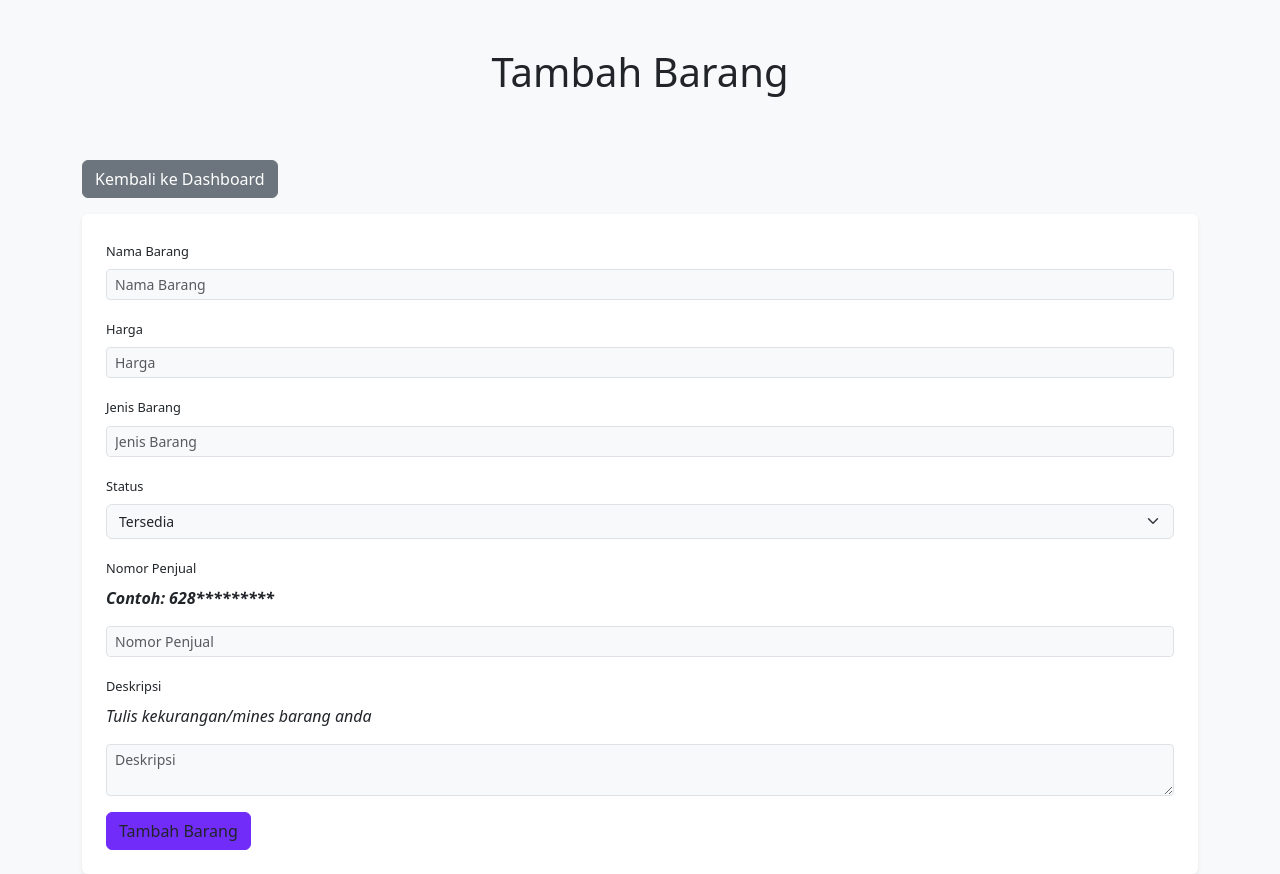
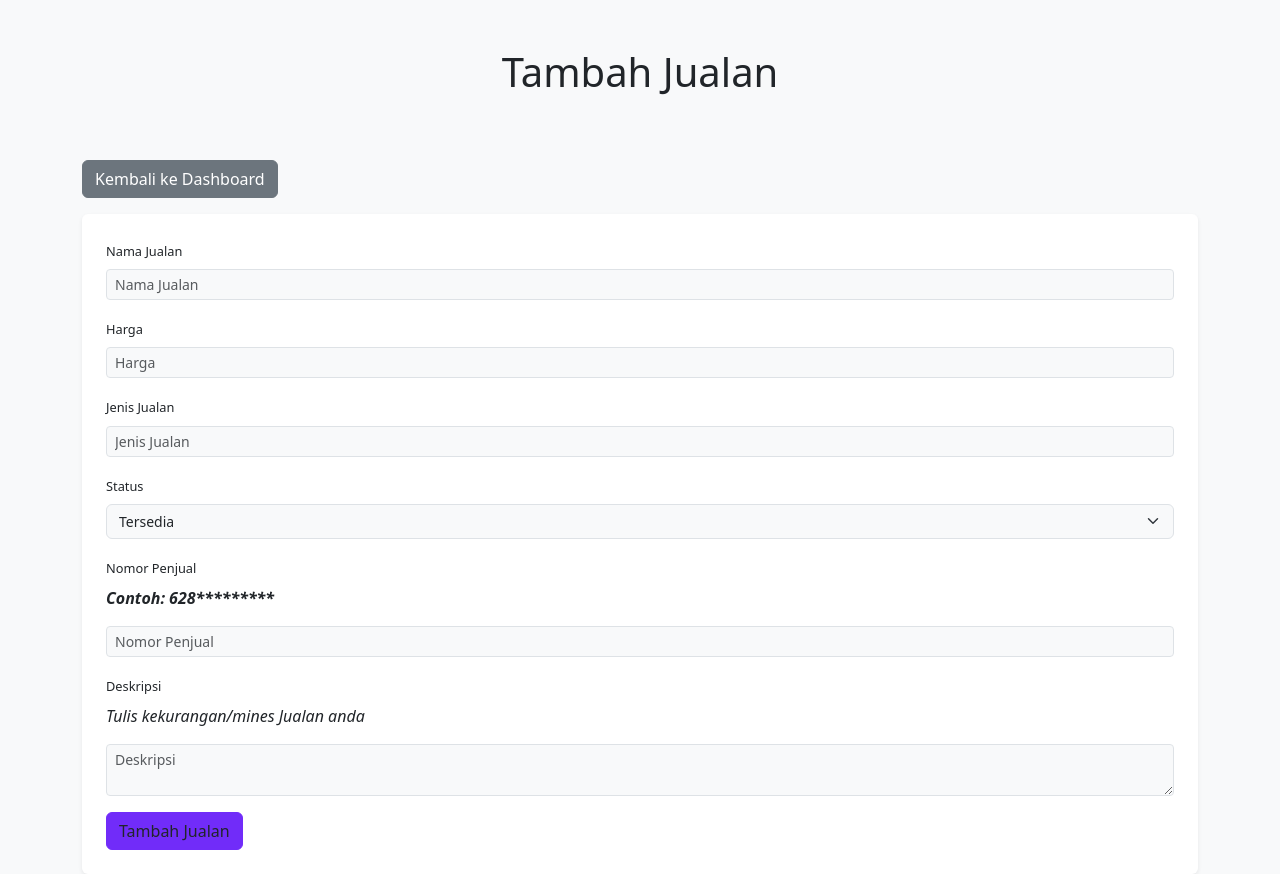
Before and after one commit to AndreasTopuh/caridana, a PHP site: page /app/view/add_produk.php in a window 1280 px wide. Run offline with PHP 8.4, Linux system fonts and the light colour scheme; the visitor is signed in with stand-in values (Sample User, id 1).

Commit message:
adding the produk saya

```diff
--- a/app/view/add_produk.php
+++ b/app/view/add_produk.php
@@ -12,7 +12,7 @@ if (!isset($_SESSION['user'])) {
 <head>
     <meta charset="UTF-8">
     <meta name="viewport" content="width=device-width, initial-scale=1.0">
-    <title>Tambah Barang</title>
+    <title>Tambah Jualan</title>
     <link rel="stylesheet" href="/unkpresent/caridana/public/css/style.css">
     <link rel="stylesheet" href="https://cdn.jsdelivr.net/npm/bootstrap@5.3.1/dist/css/bootstrap.min.css">
     <style>
@@ -49,14 +49,14 @@ if (!isset($_SESSION['user'])) {
 </head>
 <body class="bg-light">
     <div class="container mt-5">
-        <h1 class="text-center mb-4">Tambah Barang</h1>
+        <h1 class="text-center mb-4">Tambah Jualan</h1>
         <br>
                 <a href="dashboarduser.php" class="btn btn-secondary mt-3 mb-3">Kembali ke Dashboard</a>
         <form method="POST" action="../controller/ProdukController.php" class="shadow-sm p-4 bg-white rounded">
 
             <div class="mb-3">
-                <label for="nama" class="form-label small-label">Nama Barang</label>
-                <input type="text" name="nama" id="nama" class="form-control form-control-sm" placeholder="Nama Barang" required>
+                <label for="nama" class="form-label small-label">Nama Jualan</label>
+                <input type="text" name="nama" id="nama" class="form-control form-control-sm" placeholder="Nama Jualan" required>
             </div>
 
             <div class="mb-3">
@@ -65,8 +65,8 @@ if (!isset($_SESSION['user'])) {
             </div>
 
             <div class="mb-3">
-                <label for="jenis" class="form-label small-label">Jenis Barang</label>
-                <input type="text" name="jenis" id="jenis" class="form-control form-control-sm" placeholder="Jenis Barang">
+                <label for="jenis" class="form-label small-label">Jenis Jualan</label>
+                <input type="text" name="jenis" id="jenis" class="form-control form-control-sm" placeholder="Jenis Jualan">
             </div>
             <div class="mb-3">
                 <label for="status" class="form-label small-label">Status</label>
@@ -83,10 +83,10 @@ if (!isset($_SESSION['user'])) {
             </div>
             <div class="mb-3">
                 <label for="deskripsi" class="form-label small-label">Deskripsi</label>
-                <p><em>Tulis kekurangan/mines barang anda</em></p>
+                <p><em>Tulis kekurangan/mines Jualan anda</em></p>
                 <textarea name="deskripsi" id="deskripsi" class="form-control form-control-sm" placeholder="Deskripsi"></textarea>
             </div>
-            <button type="submit" name="add_produk" class="btn btn-bd-primary">Tambah Barang</button>
+            <button type="submit" name="add_produk" class="btn btn-bd-primary">Tambah Jualan</button>
         </form>
 
     </div>
```
